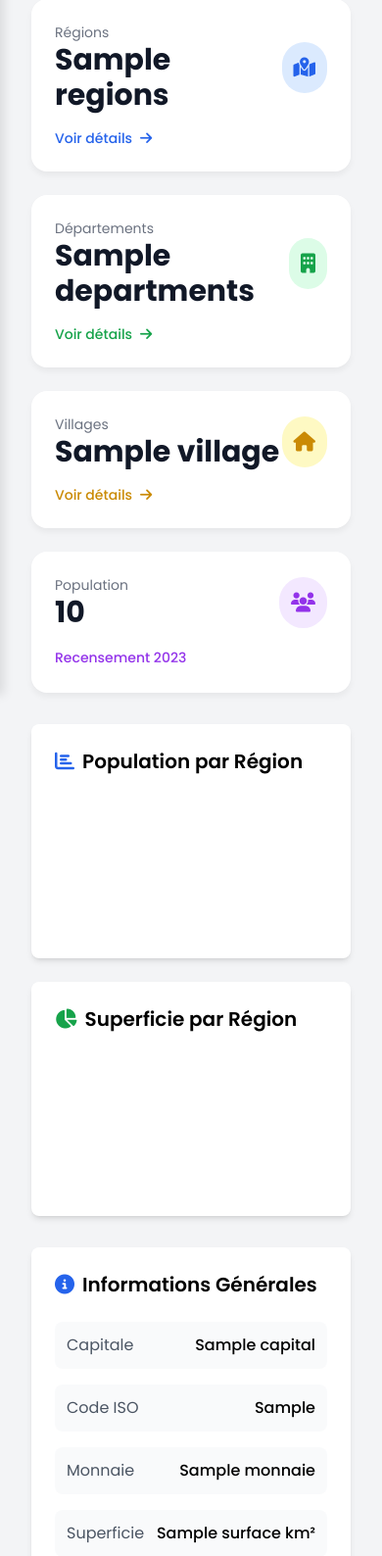
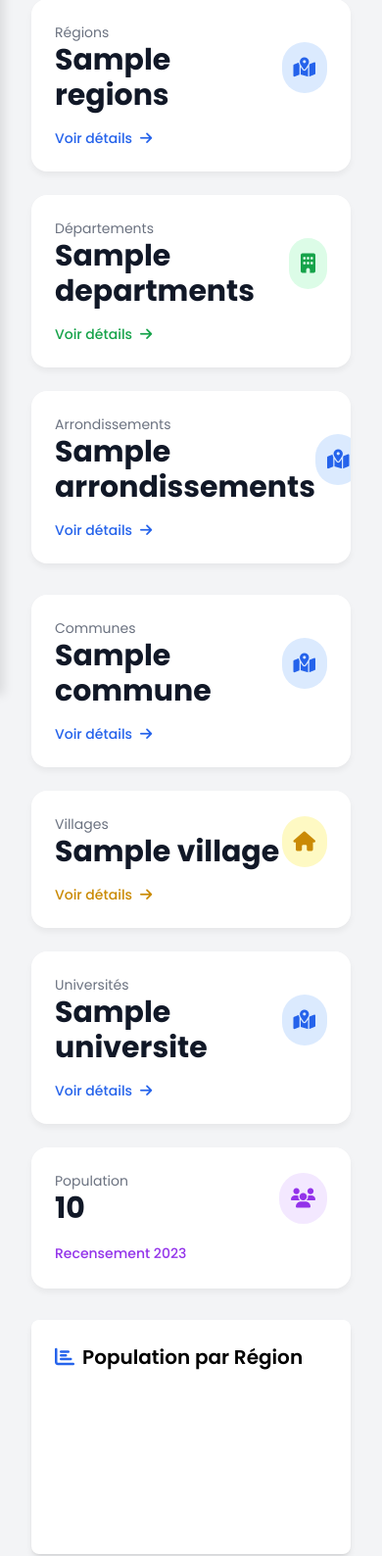
Before and after one commit to sibylassana95/GalsenAPi, a Django app: template templates/pays.html in a window 390 px wide. Shown: the part 135-1723 px from the top of the page at 98% size. Run offline with Django 4.2, Linux system fonts and the light colour scheme; the template is opened without the code that fills it: most values are stand-ins (such as "Sample title", 1, 10 or a date in 2020); some libraries are stand-ins or nearby versions.

Commit message:
feat: Ajout de nouvelles sections pour les arrondissements, communes et universités dans pays.html

```diff
--- a/templates/pays.html
+++ b/templates/pays.html
@@ -3,7 +3,7 @@
 {% block page_title %}Vue d'ensemble{% endblock %}
 
 {% block content %}
-<div class="grid grid-cols-1 md:grid-cols-2 lg:grid-cols-4 gap-6 mb-8">
+<div class="grid grid-cols-1 md:grid-cols-3 gap-6 mb-8">
     <!-- Régions -->
     <div class="stats-card" data-aos="fade-up" data-aos-delay="100">
         <div class="flex items-center justify-between">
@@ -42,8 +42,48 @@
         </div>
     </div>
 
+    <!-- Arrondissements -->
+    <div class="stats-card" data-aos="fade-up" data-aos-delay="300">
+        <div class="flex items-center justify-between">
+            <div>
+                <p class="text-gray-500 text-sm">Arrondissements</p>
+                <h3 class="text-3xl font-bold text-gray-900">{{ data_pays.arrondissements }}</h3>
+            </div>
+            <div class="bg-blue-100 p-3 rounded-full">
+                <i class="fas fa-map-marked-alt text-blue-600 text-xl"></i>
+            </div>
+        </div>
+        <div class="mt-4">
+            <a href="{% url 'arrondissement' %}" class="text-blue-600 hover:text-blue-800 text-sm font-medium flex items-center">
+                Voir détails
+                <i class="fas fa-arrow-right ml-2"></i>
+            </a>
+        </div>
+    </div>
+</div>
+
+<div class="grid grid-cols-1 md:grid-cols-4 gap-6 mb-8">
+    <!-- Communes -->
+    <div class="stats-card" data-aos="fade-up" data-aos-delay="100">
+        <div class="flex items-center justify-between">
+            <div>
+                <p class="text-gray-500 text-sm">Communes</p>
+                <h3 class="text-3xl font-bold text-gray-900">{{ data_pays.commune }}</h3>
+            </div>
+            <div class="bg-blue-100 p-3 rounded-full">
+                <i class="fas fa-map-marked-alt text-blue-600 text-xl"></i>
+            </div>
+        </div>
+        <div class="mt-4">
+            <a href="{% url 'commune' %}" class="text-blue-600 hover:text-blue-800 text-sm font-medium flex items-center">
+                Voir détails
+                <i class="fas fa-arrow-right ml-2"></i>
+            </a>
+        </div>
+    </div>
+
     <!-- Villages -->
-    <div class="stats-card" data-aos="fade-up" data-aos-delay="300">
+    <div class="stats-card" data-aos="fade-up" data-aos-delay="200">
         <div class="flex items-center justify-between">
             <div>
                 <p class="text-gray-500 text-sm">Villages</p>
@@ -55,6 +95,25 @@
         </div>
         <div class="mt-4">
             <a href="{% url 'village' %}" class="text-yellow-600 hover:text-yellow-800 text-sm font-medium flex items-center">
+                Voir détails
+                <i class="fas fa-arrow-right ml-2"></i>
+            </a>
+        </div>
+    </div>
+
+    <!-- Universités -->
+    <div class="stats-card" data-aos="fade-up" data-aos-delay="300">
+        <div class="flex items-center justify-between">
+            <div>
+                <p class="text-gray-500 text-sm">Universités</p>
+                <h3 class="text-3xl font-bold text-gray-900">{{ data_pays.universite }}</h3>
+            </div>
+            <div class="bg-blue-100 p-3 rounded-full">
+                <i class="fas fa-map-marked-alt text-blue-600 text-xl"></i>
+            </div>
+        </div>
+        <div class="mt-4">
+            <a href="{% url 'universite' %}" class="text-blue-600 hover:text-blue-800 text-sm font-medium flex items-center">
                 Voir détails
                 <i class="fas fa-arrow-right ml-2"></i>
             </a>
```
Also changed, not shown: capture/galsenApi1.png.
